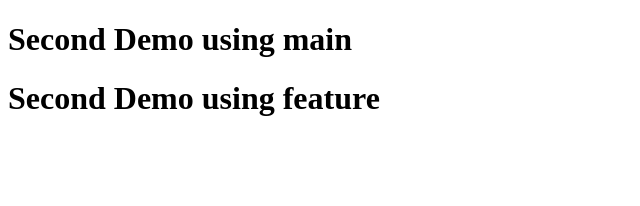
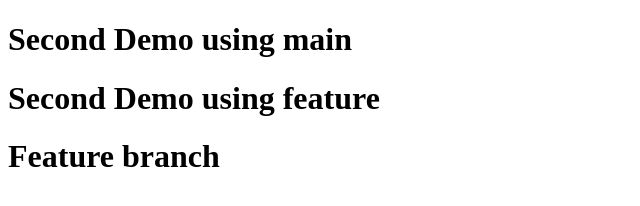
Before and after one commit to amit1924/demo, a plain HTML site: page index.html in a window 1280 px wide. Shown: the whole page, without its empty margins (0-640 px from the left). Drawn offline with Linux system fonts and the light colour scheme.

Commit message:
Added combined content from main and feature

```diff
--- a/index.html
+++ b/index.html
@@ -8,6 +8,7 @@
 <body>
     <h1>Second Demo using main</h1>
     <h1>Second Demo using feature</h1>
+    <h1>Feature branch</h1>
 
 </body>
 </html>
```
